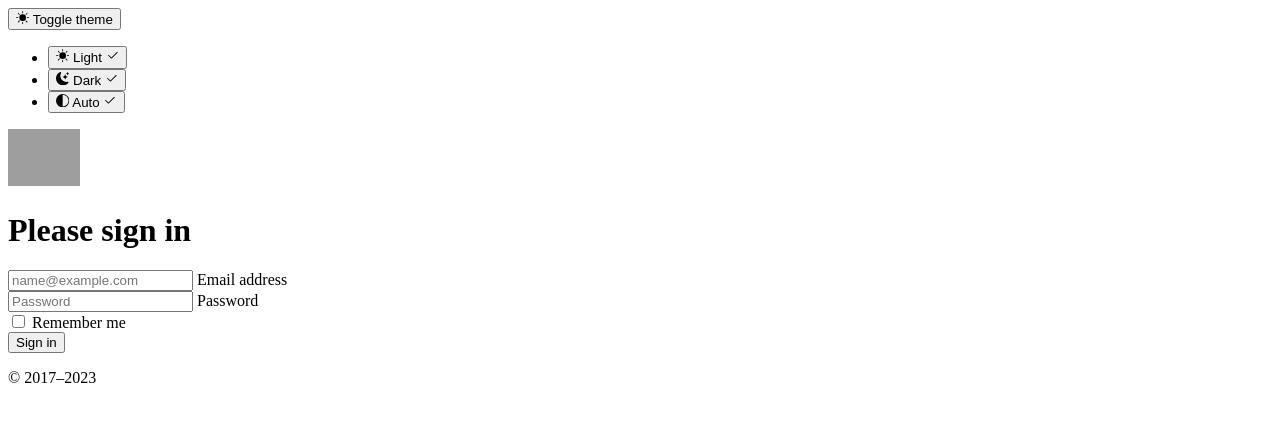
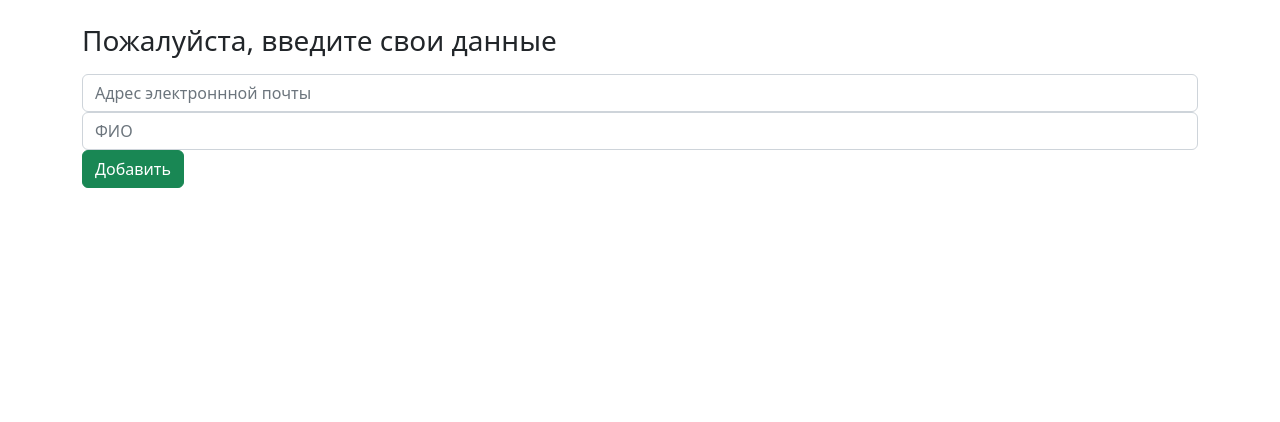
Before and after one commit to CatherineFlower/MyWork-webapplication, a Django app: page / in a window 1280 px wide. Shown: the top 422 px of the page. Run offline with Django 4.2, Linux system fonts and the light colour scheme; data that the repository does not hold is empty; some libraries are stand-ins or nearby versions; grey boxes are pictures that could not be loaded.

Commit message:
16.07.23 - 12:56am Сделала основу сайта, без показа таблиц и ссылки на чтение фалов

```diff
--- a/metanit/main/templates/main/base.html
+++ b/metanit/main/templates/main/base.html
@@ -3,12 +3,12 @@
 <head>
     <meta charset="UTF-8">
     <title>{% block title %}{% endblock %}</title>
-    <link rel="stylesheet" href="{% url 'home' %}">
+    <link rel="stylesheet" href="https://cdn.jsdelivr.net/npm/bootstrap@5.2.3/dist/css/bootstrap.min.css">
 </head>
 <body>
     <div class="d-flex flex-column flex-md-row align-items-center pb-3 mb-4 border-bottom">
-      <a href="/" class="d-flex align-items-center link-body-emphasis text-decoration-none">
-
+      <a href="{% url 'home' %}" class="d-flex align-items-center link-body-emphasis text-decoration-none">
+          <img class="mb-4" src="https://cdn3.iconfinder.com/data/icons/admin-panel-flat-multicolor-background-shadow/2048/629_-_File_Manager-1024.png" alt="" width="92" height="77">
           <span class="fs-4">Обработка Excel-файла в текстовую таблицу</span>
       </a>
 
--- a/metanit/main/templates/main/reg.html
+++ b/metanit/main/templates/main/reg.html
@@ -3,82 +3,23 @@
 <head>
     <meta charset="UTF-8">
     <title>Регистрация</title>
-    <link rel="stylesheet" href="{% url 'home' %}">
+    <link rel="stylesheet" href="https://cdn.jsdelivr.net/npm/bootstrap@5.2.3/dist/css/bootstrap.min.css">
 </head>
 <body class="d-flex align-items-center py-4 bg-body-tertiary">
-    <svg xmlns="http://www.w3.org/2000/svg" style="display: none;">
-      <symbol id="check2" viewBox="0 0 16 16">
-        <path d="M13.854 3.646a.5.5 0 0 1 0 .708l-7 7a.5.5 0 0 1-.708 0l-3.5-3.5a.5.5 0 1 1 .708-.708L6.5 10.293l6.646-6.647a.5.5 0 0 1 .708 0z"></path>
-      </symbol>
-      <symbol id="circle-half" viewBox="0 0 16 16">
-        <path d="M8 15A7 7 0 1 0 8 1v14zm0 1A8 8 0 1 1 8 0a8 8 0 0 1 0 16z"></path>
-      </symbol>
-      <symbol id="moon-stars-fill" viewBox="0 0 16 16">
-        <path d="M6 .278a.768.768 0 0 1 .08.858 7.208 7.208 0 0 0-.878 3.46c0 4.021 3.278 7.277 7.318 7.277.527 0 1.04-.055 1.533-.16a.787.787 0 0 1 .81.316.733.733 0 0 1-.031.893A8.349 8.349 0 0 1 8.344 16C3.734 16 0 12.286 0 7.71 0 4.266 2.114 1.312 5.124.06A.752.752 0 0 1 6 .278z"></path>
-        <path d="M10.794 3.148a.217.217 0 0 1 .412 0l.387 1.162c.173.518.579.924 1.097 1.097l1.162.387a.217.217 0 0 1 0 .412l-1.162.387a1.734 1.734 0 0 0-1.097 1.097l-.387 1.162a.217.217 0 0 1-.412 0l-.387-1.162A1.734 1.734 0 0 0 9.31 6.593l-1.162-.387a.217.217 0 0 1 0-.412l1.162-.387a1.734 1.734 0 0 0 1.097-1.097l.387-1.162zM13.863.099a.145.145 0 0 1 .274 0l.258.774c.115.346.386.617.732.732l.774.258a.145.145 0 0 1 0 .274l-.774.258a1.156 1.156 0 0 0-.732.732l-.258.774a.145.145 0 0 1-.274 0l-.258-.774a1.156 1.156 0 0 0-.732-.732l-.774-.258a.145.145 0 0 1 0-.274l.774-.258c.346-.115.617-.386.732-.732L13.863.1z"></path>
-      </symbol>
-      <symbol id="sun-fill" viewBox="0 0 16 16">
-        <path d="M8 12a4 4 0 1 0 0-8 4 4 0 0 0 0 8zM8 0a.5.5 0 0 1 .5.5v2a.5.5 0 0 1-1 0v-2A.5.5 0 0 1 8 0zm0 13a.5.5 0 0 1 .5.5v2a.5.5 0 0 1-1 0v-2A.5.5 0 0 1 8 13zm8-5a.5.5 0 0 1-.5.5h-2a.5.5 0 0 1 0-1h2a.5.5 0 0 1 .5.5zM3 8a.5.5 0 0 1-.5.5h-2a.5.5 0 0 1 0-1h2A.5.5 0 0 1 3 8zm10.657-5.657a.5.5 0 0 1 0 .707l-1.414 1.415a.5.5 0 1 1-.707-.708l1.414-1.414a.5.5 0 0 1 .707 0zm-9.193 9.193a.5.5 0 0 1 0 .707L3.05 13.657a.5.5 0 0 1-.707-.707l1.414-1.414a.5.5 0 0 1 .707 0zm9.193 2.121a.5.5 0 0 1-.707 0l-1.414-1.414a.5.5 0 0 1 .707-.707l1.414 1.414a.5.5 0 0 1 0 .707zM4.464 4.465a.5.5 0 0 1-.707 0L2.343 3.05a.5.5 0 1 1 .707-.707l1.414 1.414a.5.5 0 0 1 0 .708z"></path>
-      </symbol>
-    </svg>
 
-    <div class="dropdown position-fixed bottom-0 end-0 mb-3 me-3 bd-mode-toggle">
-      <button class="btn btn-bd-primary py-2 dropdown-toggle d-flex align-items-center" id="bd-theme" type="button" aria-expanded="false" data-bs-toggle="dropdown" aria-label="Toggle theme (light)">
-        <svg class="bi my-1 theme-icon-active" width="1em" height="1em"><use href="#sun-fill"></use></svg>
-        <span class="visually-hidden" id="bd-theme-text">Toggle theme</span>
-      </button>
-      <ul class="dropdown-menu dropdown-menu-end shadow" aria-labelledby="bd-theme-text">
-        <li>
-          <button type="button" class="dropdown-item d-flex align-items-center active" data-bs-theme-value="light" aria-pressed="true">
-            <svg class="bi me-2 opacity-50 theme-icon" width="1em" height="1em"><use href="#sun-fill"></use></svg>
-            Light
-            <svg class="bi ms-auto d-none" width="1em" height="1em"><use href="#check2"></use></svg>
-          </button>
-        </li>
-        <li>
-          <button type="button" class="dropdown-item d-flex align-items-center" data-bs-theme-value="dark" aria-pressed="false">
-            <svg class="bi me-2 opacity-50 theme-icon" width="1em" height="1em"><use href="#moon-stars-fill"></use></svg>
-            Dark
-            <svg class="bi ms-auto d-none" width="1em" height="1em"><use href="#check2"></use></svg>
-          </button>
-        </li>
-        <li>
-          <button type="button" class="dropdown-item d-flex align-items-center" data-bs-theme-value="auto" aria-pressed="false">
-            <svg class="bi me-2 opacity-50 theme-icon" width="1em" height="1em"><use href="#circle-half"></use></svg>
-            Auto
-            <svg class="bi ms-auto d-none" width="1em" height="1em"><use href="#check2"></use></svg>
-          </button>
-        </li>
-      </ul>
+    <div class="container">
+      <main class="form-signin w-100 m-auto">
+        <form method="post">
+            {% csrf_token %}
+            <h1 class="h3 mb-3 fw-normal">Пожалуйста, введите свои данные</h1>
+
+            {{ form.email }}
+            {{ form.name }}
+
+            <button type="submit" class="btn btn-success">Добавить</button>
+        </form>
+      </main>
     </div>
-
-
-<main class="form-signin w-100 m-auto">
-  <form>
-    <img class="mb-4" src="/docs/5.3/assets/brand/bootstrap-logo.svg" alt="" width="72" height="57">
-    <h1 class="h3 mb-3 fw-normal">Please sign in</h1>
-
-    <div class="form-floating">
-      <input type="email" class="form-control" id="floatingInput" placeholder="name@example.com">
-      <label for="floatingInput">Email address</label>
-    </div>
-    <div class="form-floating">
-      <input type="password" class="form-control" id="floatingPassword" placeholder="Password">
-      <label for="floatingPassword">Password</label>
-    </div>
-
-    <div class="form-check text-start my-3">
-      <input class="form-check-input" type="checkbox" value="remember-me" id="flexCheckDefault">
-      <label class="form-check-label" for="flexCheckDefault">
-        Remember me
-      </label>
-    </div>
-    <button class="btn btn-primary w-100 py-2" type="submit">Sign in</button>
-    <p class="mt-5 mb-3 text-body-secondary">© 2017–2023</p>
-  </form>
-</main>
-<script src="/docs/5.3/dist/js/bootstrap.bundle.min.js" integrity="sha384-geWF76RCwLtnZ8qwWowPQNguL3RmwHVBC9FhGdlKrxdiJJigb/j/68SIy3Te4Bkz" crossorigin="anonymous"></script>
-
 
 
 </body>
--- a/metanit/main/views.py
+++ b/metanit/main/views.py
@@ -4,19 +4,14 @@ from .forms import FilesForm, InfoForm
 
 
 def reg(request):
-    error = ''
     if request.method == 'POST':
         form = InfoForm(request.POST)
         if form.is_valid():
             form.save()
-            return redirect('/home')
-        else:
-            error = 'ERROR'
-    else:
-        form = InfoForm()
+            return redirect('home')
+    form = InfoForm()
     context = {
         'form': form,
-        'error': error,
     }
     return render(request, 'main/reg.html', context)
 
```
